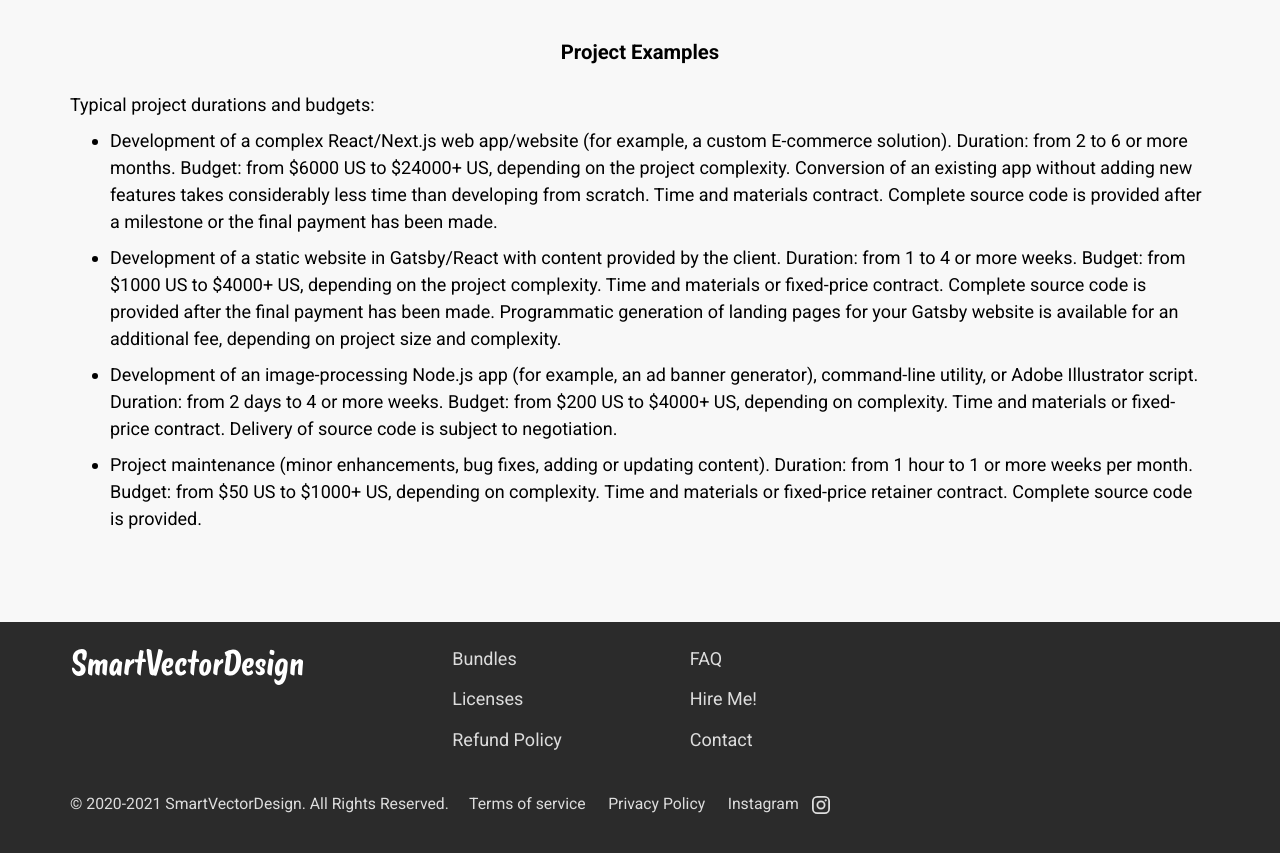
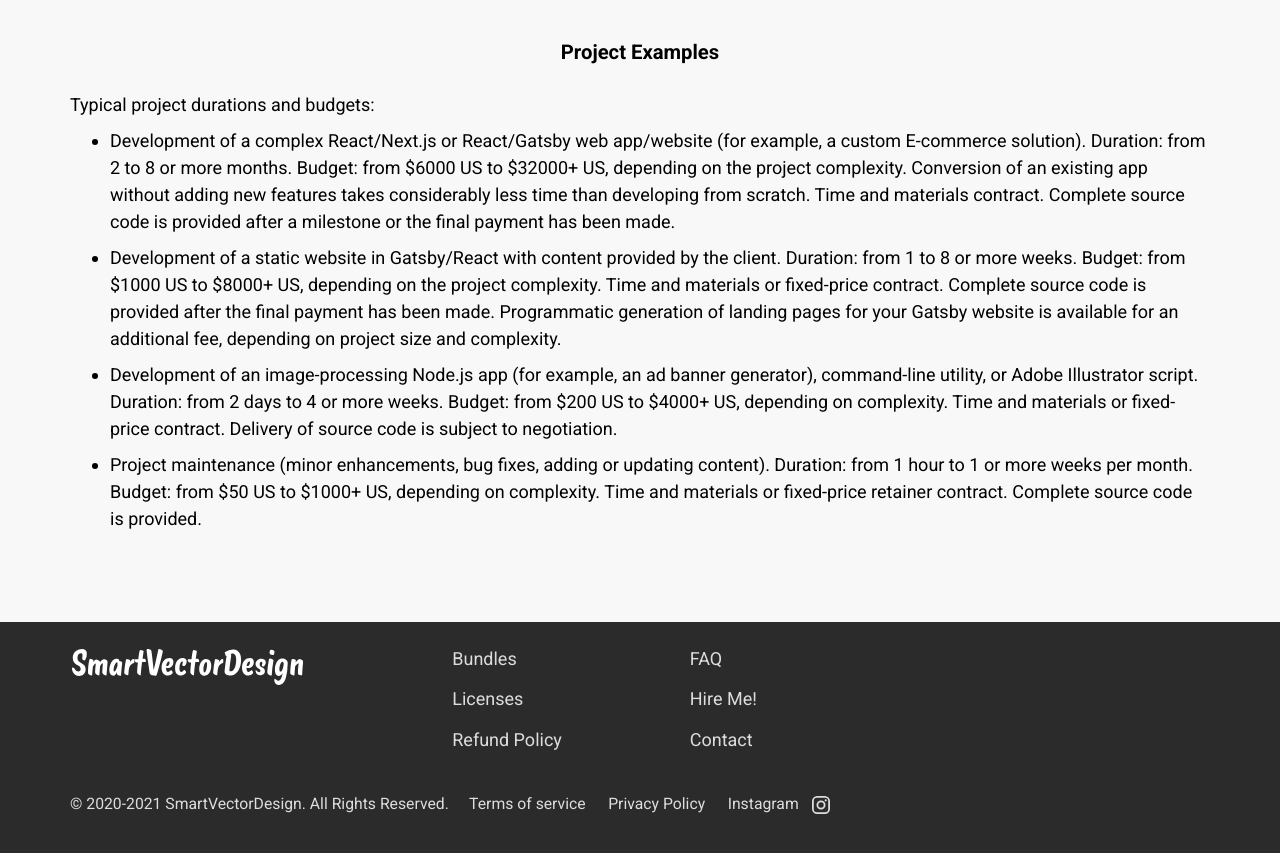
Before and after one commit to opudrovs/svd-client-sample, a Next.js app: page /about in a window 1280 px wide. Shown: the part 3120-3973 px from the top of the page. Built offline with nearby package versions, Linux system fonts and the light colour scheme.

Commit message:
Update text on the About page.

```diff
--- a/src/components/pages/root/AboutPage/AboutPage.js
+++ b/src/components/pages/root/AboutPage/AboutPage.js
@@ -178,30 +178,26 @@ const AboutPage = () => (
         <p>Typical project durations and budgets:</p>
 
         <ul>
-            <li>Development of a complex React/Next.js web app/website (for example, a custom E-commerce solution).
-                Duration: from 2 to 6 or more months. Budget:
-                from $6000 US to $24000+ US, depending on the project complexity. Conversion of an existing app
-                without adding new features takes considerably less time than developing from scratch. Time and
-                materials contract. Complete source code is provided after a milestone or the final payment has been
-                made.
+            <li>Development of a complex React/Next.js or React/Gatsby web app/website (for example, a custom E-commerce
+                solution). Duration: from 2 to 8 or more months. Budget: from $6000 US to $32000+ US, depending on the
+                project complexity. Conversion of an existing app without adding new features takes considerably less
+                time than developing from scratch. Time and materials contract. Complete source code is provided after a
+                milestone or the final payment has been made.
             </li>
             <li>Development of a static website in Gatsby/React with content provided by
-                the client. Duration: from 1 to 4 or more weeks. Budget: from $1000 US to $4000+ US, depending
-                on
-                the project complexity. Time and materials or fixed-price contract. Complete source code is
-                provided after the final payment has been made. Programmatic generation of landing pages for
-                your Gatsby website is available for an additional fee, depending on project size and
-                complexity.
+                the client. Duration: from 1 to 8 or more weeks. Budget: from $1000 US to $8000+ US, depending
+                on the project complexity. Time and materials or fixed-price contract. Complete source code is provided
+                after the final payment has been made. Programmatic generation of landing pages for your Gatsby website
+                is available for an additional fee, depending on project size and complexity.
             </li>
             <li>Development of an image-processing Node.js app (for example, an ad banner generator),
                 command-line utility, or Adobe Illustrator script. Duration: from 2 days to 4 or more weeks.
                 Budget: from $200 US to $4000+ US, depending on complexity. Time and materials or fixed-price
                 contract. Delivery of source code is subject to negotiation.
             </li>
-            <li>Project maintenance (minor enhancements, bug fixes, adding or updating content). Duration: from
-                1 hour to 1 or more weeks
-                per month. Budget: from $50 US to $1000+ US, depending on complexity. Time and materials or
-                fixed-price retainer contract. Complete source code is provided.
+            <li>Project maintenance (minor enhancements, bug fixes, adding or updating content). Duration: from 1 hour
+                to 1 or more weeks per month. Budget: from $50 US to $1000+ US, depending on complexity. Time and
+                materials or fixed-price retainer contract. Complete source code is provided.
             </li>
         </ul>
     </Page>
```
